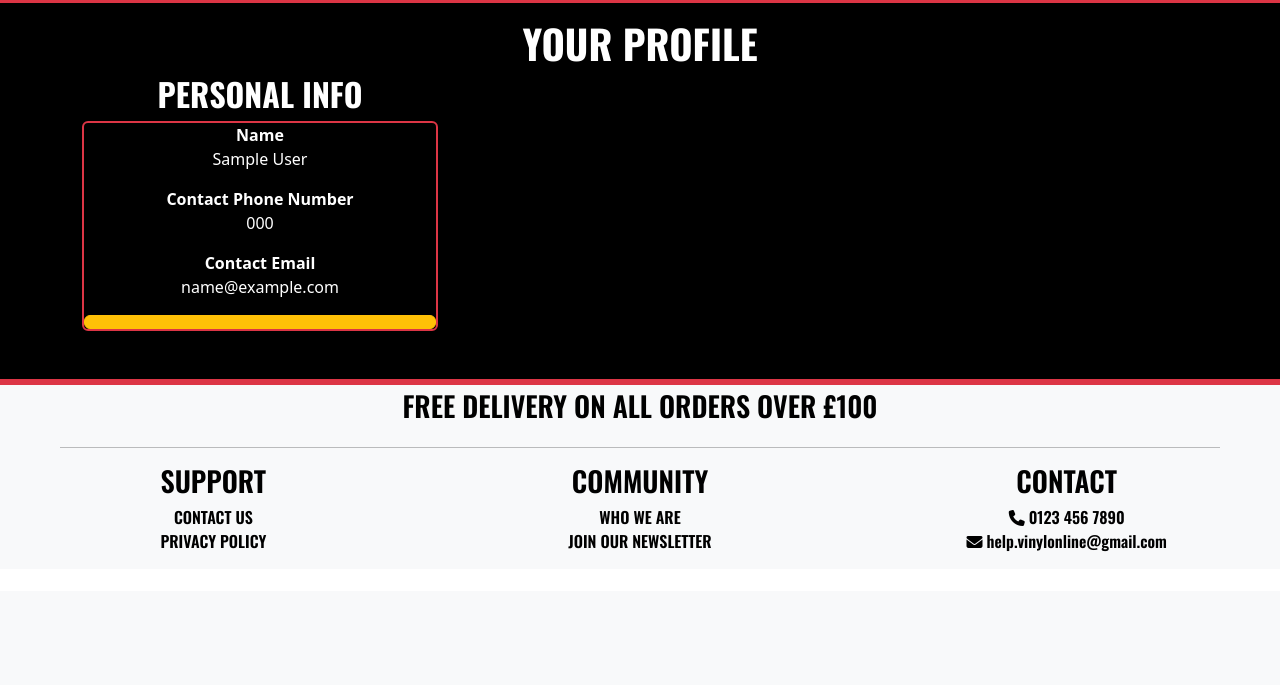
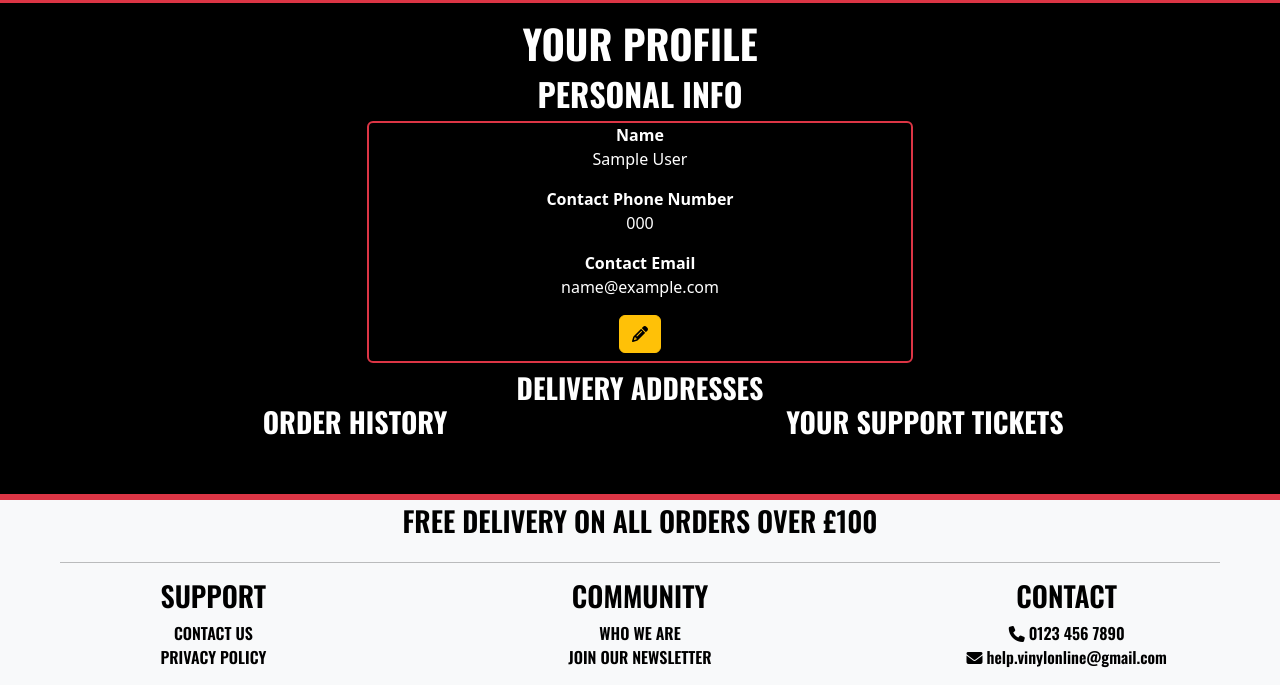
Before and after one commit to Morgana-S/vinyl-online, a Django app: page /profile/ in a window 1280 px wide. Shown: the part 209-894 px from the top of the page. Before the commit the page ends 761 px from the top, so only its background shows below. Run offline with Django 5.2, Linux system fonts and the light colour scheme; a user stored in the database is signed in; tables that the repository leaves empty hold one stand-in row (values such as "Sample post"); parts of the project's set-up code (start-up, migrations or seed data) failed here and were passed over; some libraries are stand-ins or nearby versions.

Commit message:
Add more info to profile template

```diff
--- a/profiles/templates/profiles/profile.html
+++ b/profiles/templates/profiles/profile.html
@@ -5,8 +5,8 @@
     <div class="row">
         <h1 class="text-white category-header"> YOUR PROFILE </h1>
     </div>
-    <div class="row d-flex flex-column md-flex-row">
-        <div class="col-4">
+    <div class="row mb-2">
+        <div class="col-12 col-md-6 mx-auto">
             <h2 class="text-white category-header">PERSONAL INFO</h2>
             {% if profile %}
             <div class="card bg-black border-danger border-2 text-white">
@@ -16,16 +16,66 @@
                 <p>{{ profile.contact_phone_number}}</p>
                 <p class="mb-0"><strong>Contact Email</strong></p>
                 <p>{{ profile.contact_email }}</p>
-                <a href="#" class="btn btn-warning"></a>
+                <div class="row mx-auto mb-2">
+                    <div class="col-6">
+                        <a href="#" class="btn btn-warning" data-bs-toggle="tooltip" title="Edit Profile Information"><i class="fa-solid fa-pencil"></i></a>
+                    </div>
+                </div>
             </div>
             {% else %}
             <div class="card bg-black border-danger border-2 text-white">
                 <p><strong>No User Profile Found</strong></p>
                 <p>Why not add your contact details? It makes checkout easier, and helps us get in contact with you about your delivery.</p>
-                <a class="btn btn-success" href="#"><i class="fa-solid fa-plus text-white"></i></a>
+                <a class="btn btn-success" data-bs-toggle="tooltip" title="Add Profile Information" href="#"><i class="fa-solid fa-plus text-white"></i></a>
             </div>
             {% endif %}
         </div>
     </div>
+    <div class="row">
+        <div class="col-12">
+            <h3 class="text-white category-header">DELIVERY ADDRESSES</h3>
+        </div>
+    </div>
+    <div class="row g-3 mb-2">
+        {% if addresses %}
+        {% for address in addresses %}
+        <div class="col-12 col-md-6">
+            <div class="card bg-black border-danger border-2 text-white h-100">
+                <div class="card-header">
+                    <p class="mb-0"><strong>{{ address.label }}</strong></p>
+                </div>
+                <div class="card-body">
+                    <p class="mt-1 mb-0">{{ address.address_line1 }}</p>
+                    {% if address.address_line2 %}
+                    <p class="mb-0">{{ address.address_line2 }}</p>
+                    {% endif %}
+                    {% if address.city %}
+                    <p class="mb-0">{{ address.city }}</p>
+                    {% endif %}
+                    <p>{{ address.postcode }}</p>
+                </div>
+                <div class="row mx-auto mb-2">
+                    <div class="col-6">
+                        <a href="#" class="btn btn-warning w-100" data-bs-toggle="tooltip" title="Edit Address Information"><i class="fa-solid fa-pencil"></i></a>
+                    </div>
+                    <div class="col-6">
+                        <a href="#" class="btn btn-danger w-100" data-bs-toggle="tooltip" title="Delete Delivery Address"><i class="fa-solid fa-trash"></i></i></a>
+                    </div>
+                </div>
+            </div>
+        </div>
+        {% endfor %}
+        {% endif %}
+    </div>
+    <!-- Order History & Support -->
+    <div class="row">
+        <div class="col-12 col-md-6">
+            <h3 class="text-white category-header">ORDER HISTORY</h3>
+        </div>
+        <div class="col-12 col-md-6">
+            <h3 class="text-white category-header">YOUR SUPPORT TICKETS</h3>
+
+        </div>
+    </div>
 </div>
 {% endblock %}
```
